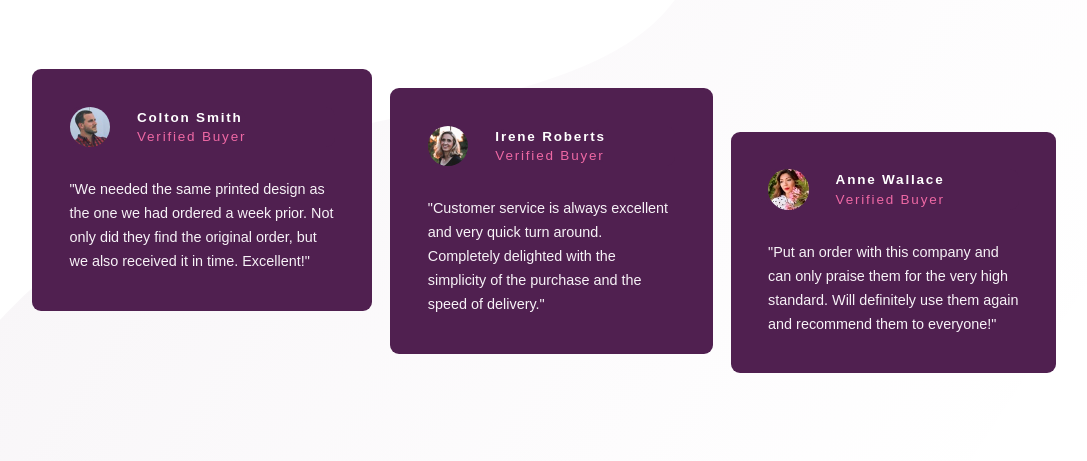
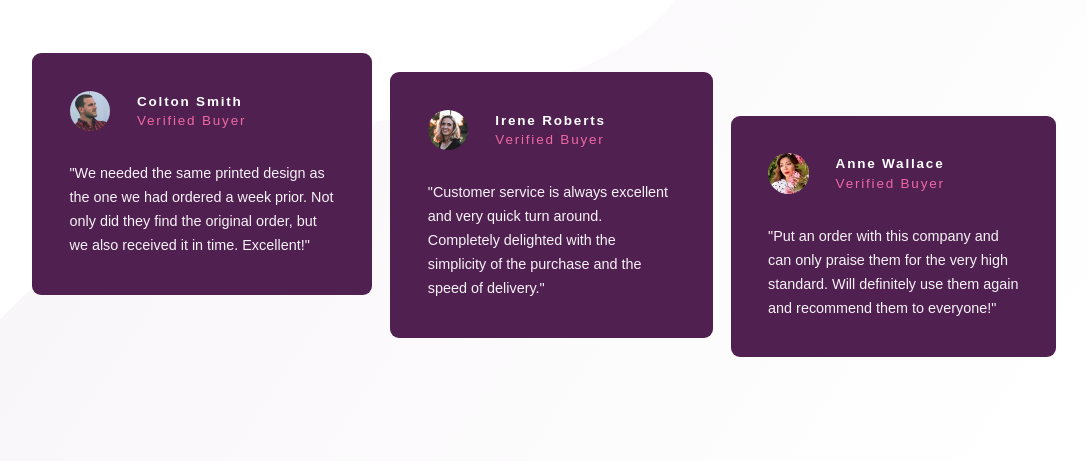
Before and after one commit to wojocode/socia-proof_section, a plain HTML site: page index.html in a window 1280 px wide. Shown: the part 339-800 px from the top of the page, without its empty margins (96-1183 px from the left). Drawn offline with Linux system fonts and the light colour scheme.

Commit message:
Final version

```diff
--- a/style.css
+++ b/style.css
@@ -118,7 +118,7 @@ header > h1, header > p{
         align-items: center;
     }
     main{
-        min-height:auto;
+        min-height:fit-content;
         height:80vh;
         width:80%;
         display:flex;
```
